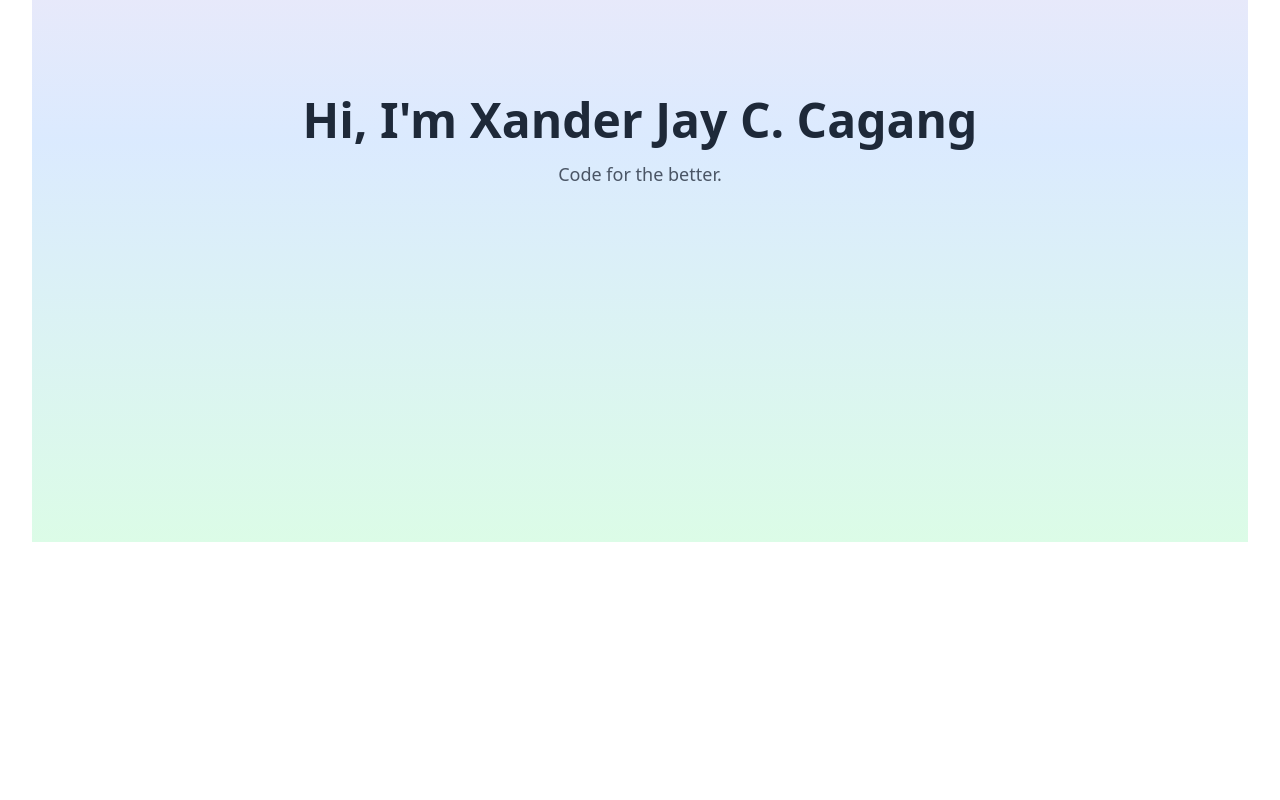
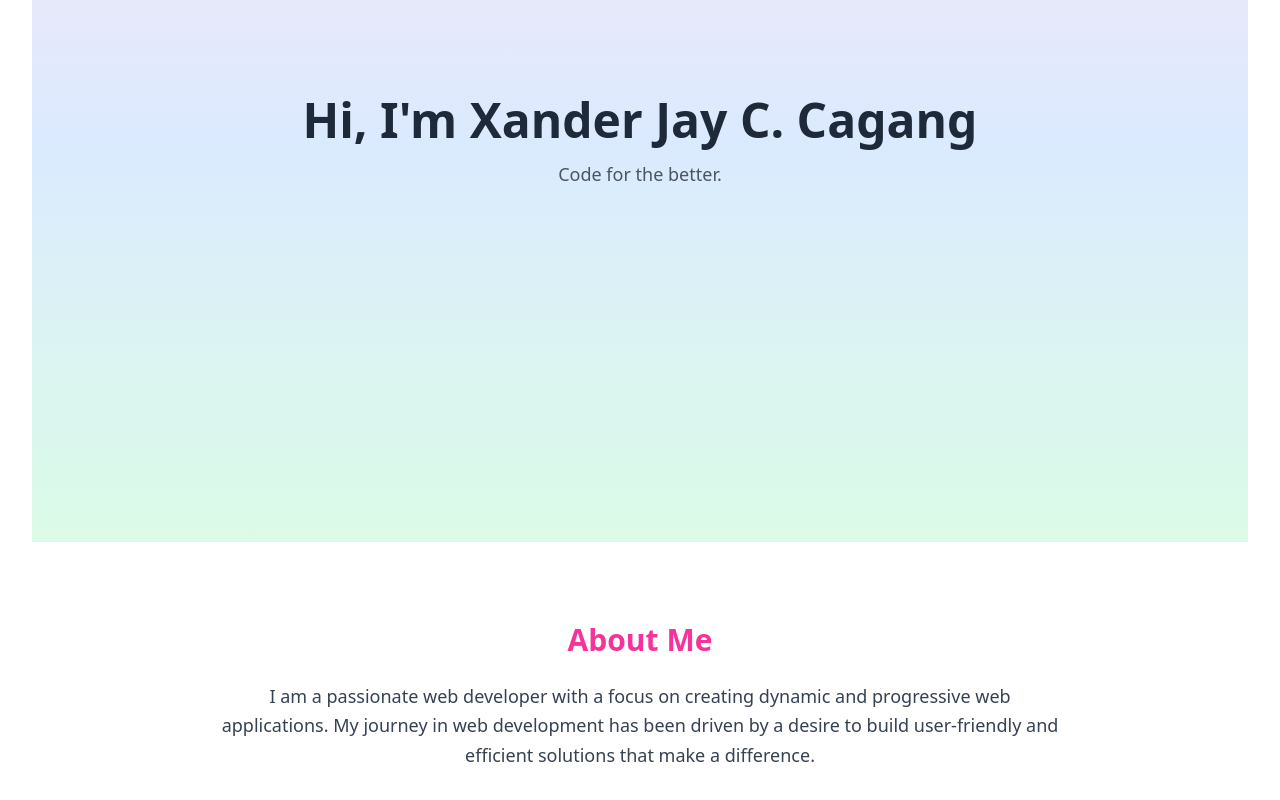
Before and after one commit to Code-DER/Xander-Jay-Cagang-Portfolio, a React (Vite) app in the folder my-portfolio/: page / in a window 1280 px wide. Shown: the part 290-1090 px from the top of the page. Before the commit the page ends 864 px from the top, so only its background shows below. Built offline with nearby package versions, Linux system fonts and the light colour scheme.

Commit message:
feat: about section

```diff
--- a/my-portfolio/src/App.jsx
+++ b/my-portfolio/src/App.jsx
@@ -1,6 +1,7 @@
 import './App.css'
 import Navbar from './components/Navbar'
 import Hero from './components/Hero'
+import About from './components/About'
 
 function App() {
 
@@ -8,6 +9,7 @@ function App() {
     <div className="scroll-smooth">
       <Navbar />
       <Hero />
+      <About />
     </div>
   )
 }
--- /dev/null
+++ b/my-portfolio/src/components/About.jsx
@@ -0,0 +1,22 @@
+import { motion } from "framer-motion";
+import { portfolioData } from "../data/portfolioData";
+
+export default function About() {
+    return (
+        <section id="about" className="py-20 bg-white text-gray-700">
+            <div className="max-w-4xl mx-auto px-6">
+                <motion.h2
+                    initial={{ opacity: 0, y: 20 }}
+                    whileInView={{ opacity: 1, y: 0 }}
+                    viewport={{ once: true }}
+                    className="text-3xl font-bold mb-6 text-pink-500"
+                >
+                    About Me
+                </motion.h2>
+                <p className="text-lg leading-relaxed">
+                    {portfolioData.about}
+                </p>
+            </div>
+        </section>
+    );
+}
--- a/my-portfolio/src/data/portfolioData.js
+++ b/my-portfolio/src/data/portfolioData.js
@@ -1,7 +1,7 @@
 export const portfolioData = {
     name: "Xander Jay C. Cagang",
     tagline: "Code for the better.",
-    about: "",
+    about: "I am a passionate web developer with a focus on creating dynamic and progressive web applications. My journey in web development has been driven by a desire to build user-friendly and efficient solutions that make a difference.",
     education: [
         {
 
```
